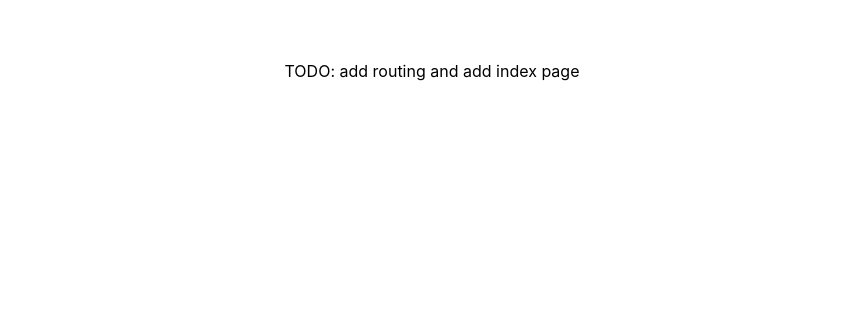
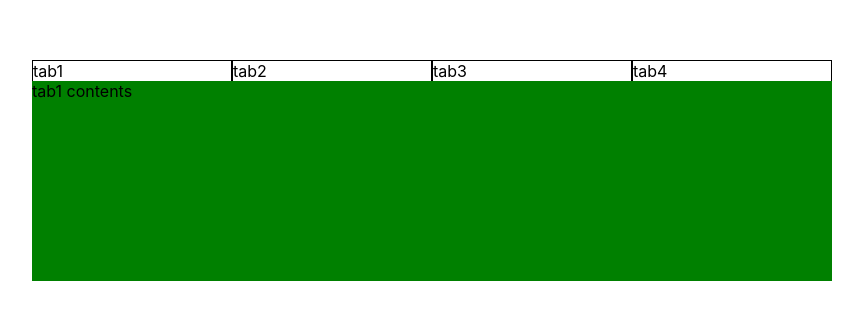
Before and after one commit to vinayv-456/react-problems-tricky, a React (Create React App) app: page / in a window 1280 px wide. Shown: the part 329-648 px from the top of the page, without its empty margins (208-1071 px from the left). Built offline with nearby package versions, Linux system fonts and the light colour scheme.

Commit message:
feat: a simple tab component

```diff
--- a/src/App.js
+++ b/src/App.js
@@ -1,6 +1,7 @@
 import React from "react";
 import Gift from "./Components/NestedGift/Gift";
 import AsyncHandling from "./JS/AsyncFlowExample_OrderPizza";
+import TabList from "./Components/Tab/TabList";
 
 function App() {
   return (
@@ -13,9 +14,10 @@ function App() {
         width: "100vw",
       }}
     >
-      TODO: add routing and add index page
+      {/* TODO: add routing and add index page */}
       {/* <Gift /> */}
       {/* <AsyncHandling /> */}
+      <TabList />
     </div>
   );
 }
--- /dev/null
+++ b/src/Components/Tab/Tab.js
@@ -0,0 +1,30 @@
+import React from "react";
+
+function Tab(props) {
+  const { id, name, details, isActive, setActiveTab } = props;
+  return (
+    <div style={{ flex: 1, border: "1px solid black" }}>
+      <span style={{ cursor: "pointer" }} onClick={() => setActiveTab(id)}>
+        {name}
+      </span>
+      {isActive ? (
+        <div
+          style={{
+            backgroundColor: "green",
+            // top: "10px",
+            left: "0px",
+            position: "absolute",
+            width: "100%",
+            height: "200px",
+          }}
+        >
+          {details}
+        </div>
+      ) : (
+        <></>
+      )}
+    </div>
+  );
+}
+
+export default Tab;
--- /dev/null
+++ b/src/Components/Tab/TabList.js
@@ -0,0 +1,37 @@
+import React from "react";
+import { useState } from "react";
+import Tab from "./Tab";
+
+const tabs = [
+  { id: 1, name: "tab1", details: "tab1 contents" },
+  { id: 2, name: "tab2", details: "tab2 contents" },
+  { id: 3, name: "tab3", details: "tab3 contents" },
+  { id: 4, name: "tab4", details: "tab4 contents" },
+];
+
+function TabList() {
+  const [activeTab, setActiveTab] = useState(1);
+  return (
+    <>
+      <div
+        style={{
+          display: "flex",
+          position: "relative",
+          //   backgroundColor: "red",
+          width: "800px",
+        }}
+      >
+        {tabs.map((tab, index) => (
+          <Tab
+            key={tab.id}
+            {...tab}
+            setActiveTab={setActiveTab}
+            isActive={activeTab === tab.id}
+          />
+        ))}
+      </div>
+    </>
+  );
+}
+
+export default TabList;
```
